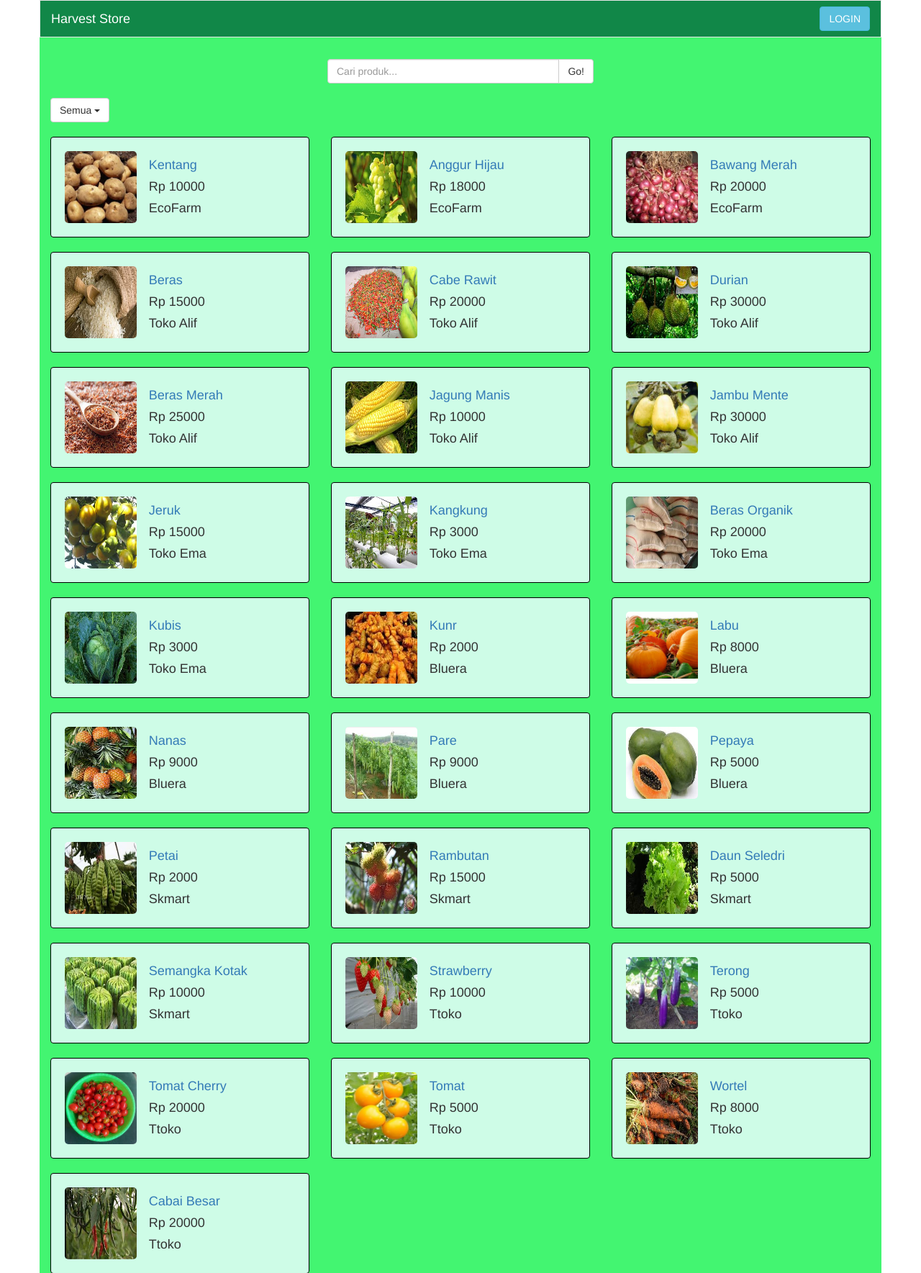
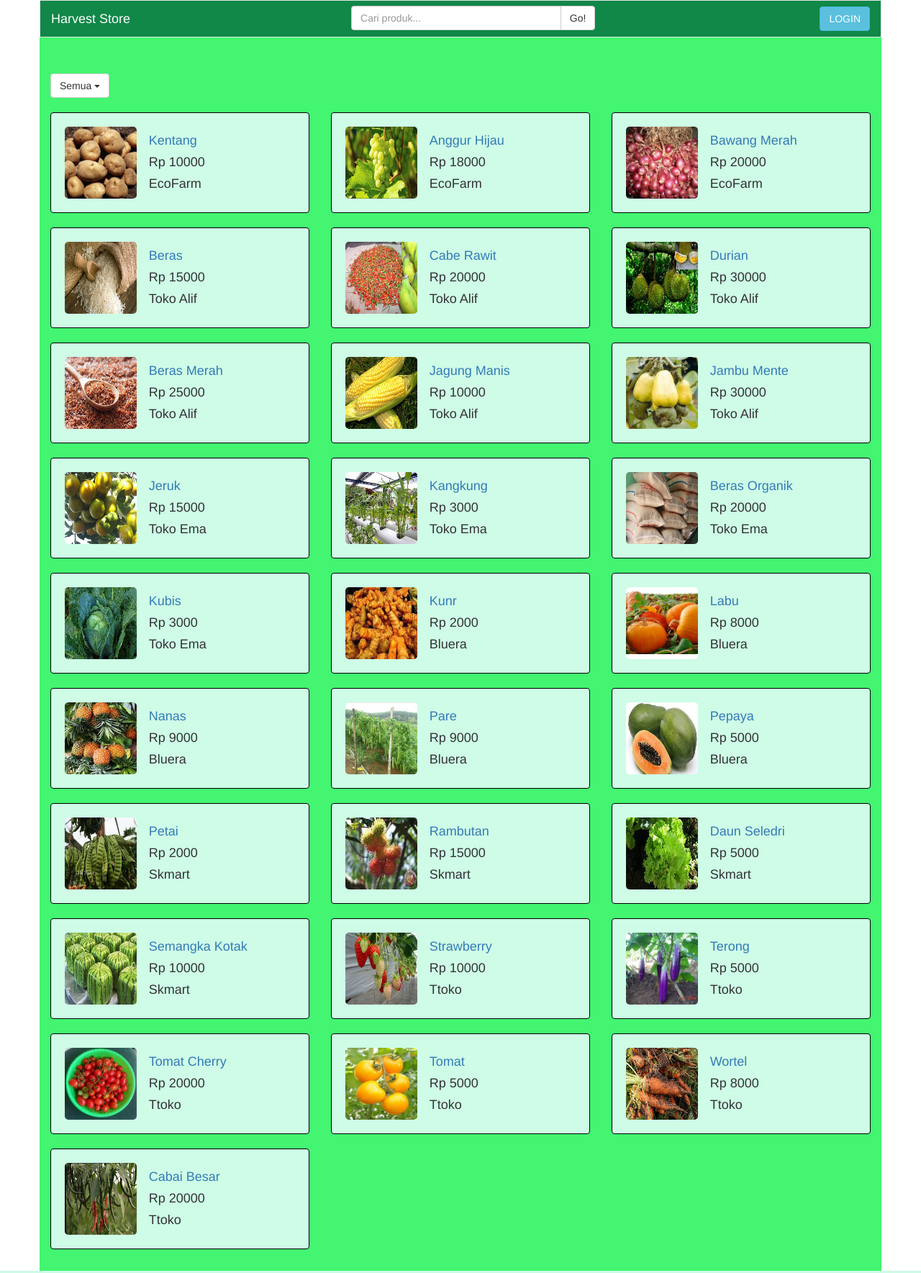
Before and after one commit to putrafirman/Hasto-HarvestStore, a PHP site: page /produk/index.php in a window 1280 px wide. Shown: the top 1769 px of the page at 72% size. Run offline with PHP 8.4, Linux system fonts and the light colour scheme; data comes from the database, SQL or seed files in the repository.

Commit message:
edit tata letak search bar

```diff
--- a/view/header-default.php
+++ b/view/header-default.php
@@ -9,6 +9,16 @@
 
         <!-- Collect the nav links, forms, and other content for toggling -->
         <div class="collapse navbar-collapse">
+
+                    <!-- form pencarian -->
+                <div class="col-md-4 col-md-push-3" style="padding-top: 7px">
+                        <form method="get" class="input-group">
+                            <input type="text" class="form-control" placeholder="Cari produk..." name="katakunci">
+                            <span class="input-group-btn">
+                                <button class="btn btn-default" type="submit" name="cari">Go!</button>
+                            </span>
+                        </form>
+                </div>
           <div class="nav navbar-nav navbar-right">
               <a href="index.php?login" type="button" class="btn btn-info navbar-btn">LOGIN</a>
           </div>
--- a/view/v_list_produk_user.php
+++ b/view/v_list_produk_user.php
@@ -15,20 +15,6 @@
     <?php include_once "header-default.php"; ?>
     <div class="container">
     <body>
-
-
-
-            <!-- form pencarian -->
-            <div class="row">
-                <div class="col-md-4 col-md-push-4">
-                        <form method="get" class="input-group">
-                            <input type="text" class="form-control" placeholder="Cari produk..." name="katakunci">
-                            <span class="input-group-btn">
-                                <button class="btn btn-default" type="submit" name="cari">Go!</button>
-                            </span>
-                        </form>
-                </div>
-            </div>
 
             <!-- pilihan untuk melakukan filter -->
             <div class="row">
```
